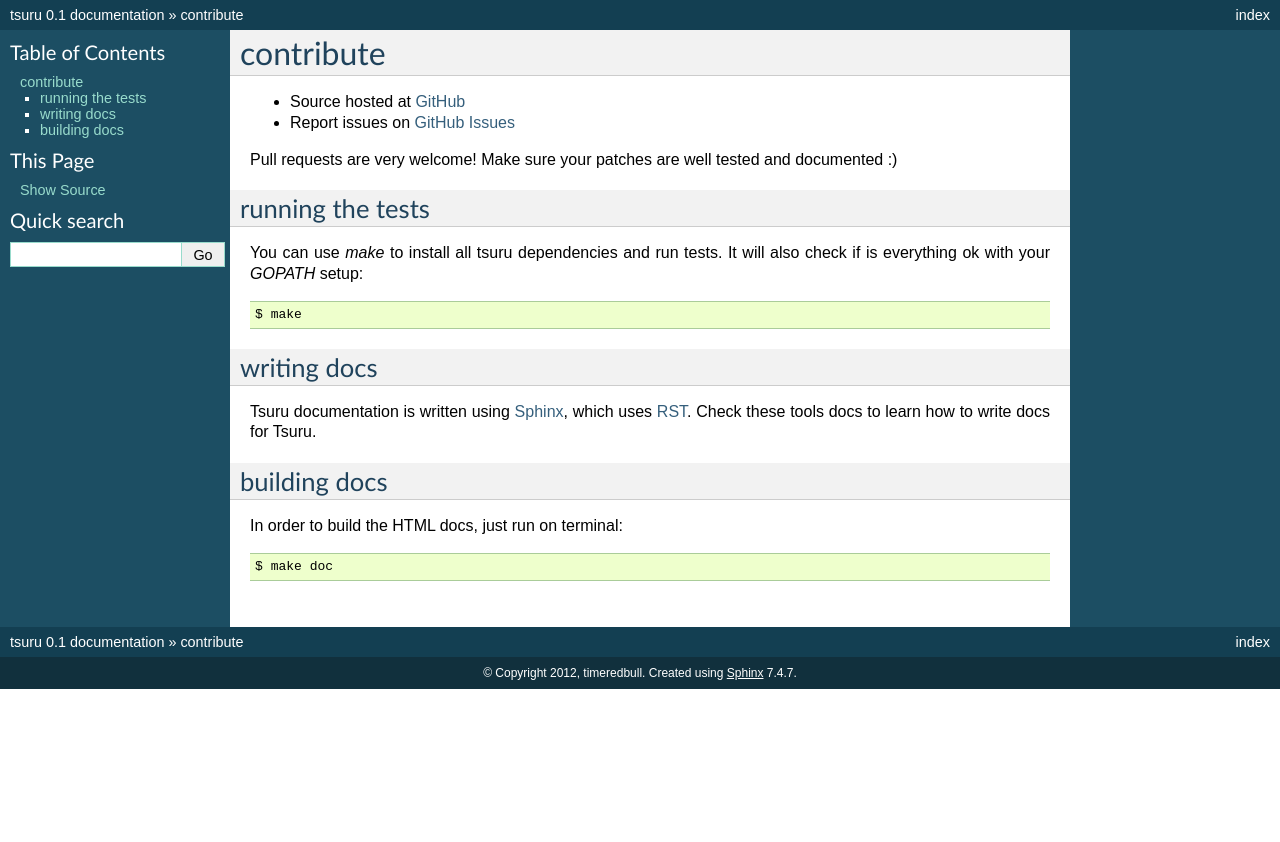
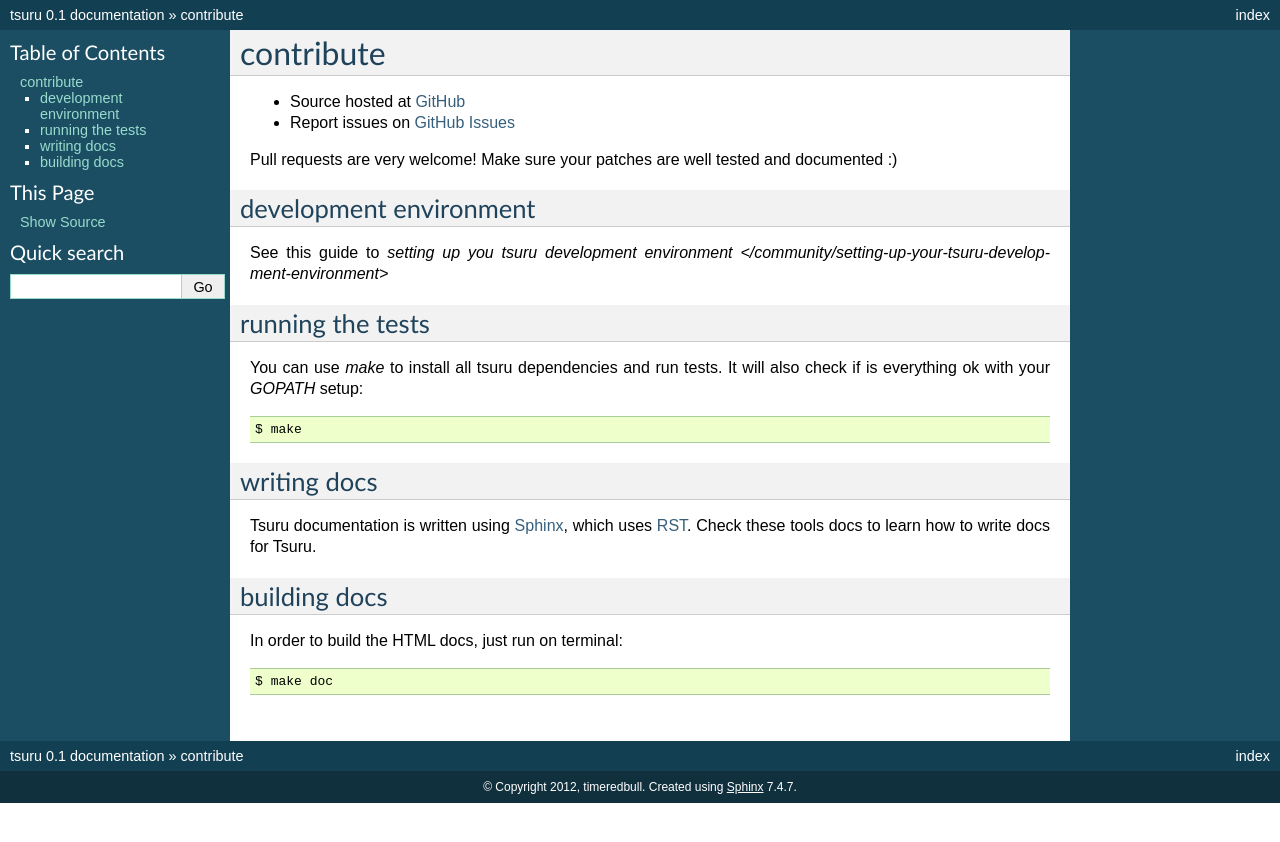
Before and after one commit to tsuru/tsuru, a Sphinx documentation site: the page built from docs/contribute.rst, in a window 1280 px wide. Shown: the top 842 px of the page. Built offline with Sphinx 7.4.7, drawn with Linux system fonts in a browser that asks for light colours.

Commit message:
contribute index

```diff
--- a/docs/contribute.rst
+++ b/docs/contribute.rst
@@ -7,6 +7,11 @@ contribute
 
 Pull requests are very welcome! Make sure your patches are well tested and documented :)
 
+
+development environment
+=======================
+
+See this guide to `setting up you tsuru development environment </community/setting-up-your-tsuru-development-environment>`
 
 running the tests
 =================
```
Also changed, not shown: docs/index.rst (+7 -0 lines).
